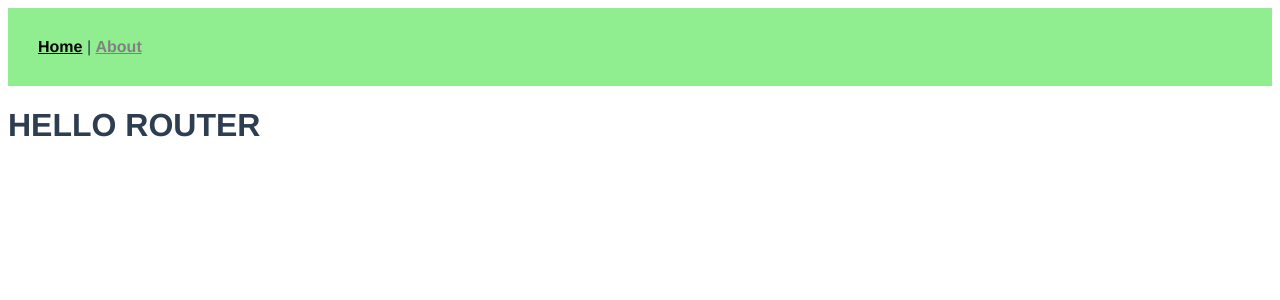
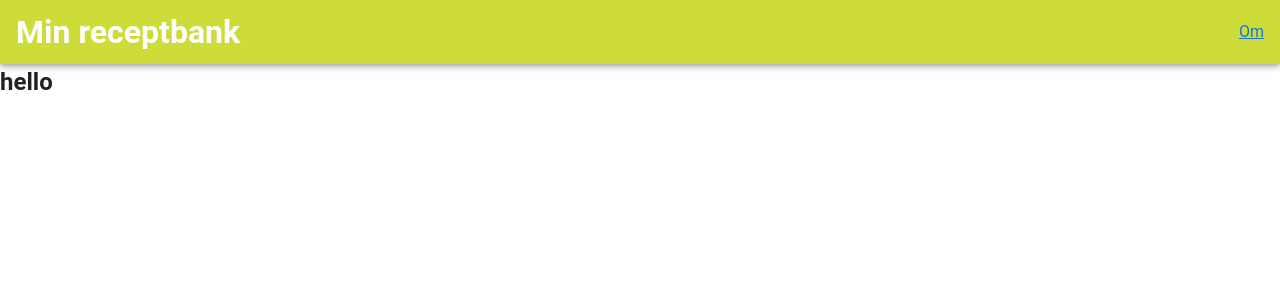
Before and after one commit to WilliamBergekrans/recipes-app, a Vue app in the folder client/: page / in a window 1280 px wide. Shown: the top 300 px of the page. Built offline with nearby package versions, Linux system fonts and the light colour scheme; the HTML template or start-up script is replaced by a standard one.

Commit message:
Vuetify added

```diff
--- a/client/src/App.vue
+++ b/client/src/App.vue
@@ -1,42 +1,27 @@
 <template>
-  <div id="app">
-    <div id="nav">
-      <Navbar />
-    </div>
-    <router-view />
-  </div>
+  <v-app>
+    <v-app-bar app color="lime" dark>
+      <div class="d-flex align-center">
+        <h1>Min receptbank</h1>
+      </div>
+
+      <v-spacer></v-spacer>
+      <router-link to="/about"> Om </router-link>
+      <v-icon>mdi-open-in-new</v-icon>
+    </v-app-bar>
+
+    <v-main>
+      <router-view />
+    </v-main>
+  </v-app>
 </template>
 
 <script>
-import Navbar from "@/components/Navbar.vue";
+export default {
+  name: "App",
 
-export default {
-  components: {
-    Navbar,
-  },
+  data: () => ({
+    //
+  }),
 };
 </script>
-
-
-<style>
-#app {
-  font-family: Avenir, Helvetica, Arial, sans-serif;
-  -webkit-font-smoothing: antialiased;
-  -moz-osx-font-smoothing: grayscale;
-  color: #2c3e50;
-}
-
-#nav {
-  padding: 30px;
-  background-color: lightgreen;
-}
-
-#nav a {
-  font-weight: bold;
-  color: gray;
-}
-
-#nav a.router-link-exact-active {
-  color: black;
-}
-</style>
--- a/client/src/components/Navbar.vue
+++ b/client/src/components/Navbar.vue
@@ -1,6 +1,6 @@
 <template>
   <div>
-    <router-link to="/">Home</router-link> |
-    <router-link to="/about">About</router-link>
+    <router-link to="/"></router-link> |
+    <router-link to="/about">Mina recept</router-link>
   </div>
 </template>
--- a/client/src/main.js
+++ b/client/src/main.js
@@ -1,10 +1,12 @@
 import Vue from 'vue'
 import App from './App.vue'
 import router from './router'
+import vuetify from './plugins/vuetify'
 
 Vue.config.productionTip = false
 
 new Vue({
   router,
+  vuetify,
   render: h => h(App)
 }).$mount('#app')
--- /dev/null
+++ b/client/src/plugins/vuetify.js
@@ -0,0 +1,7 @@
+import Vue from 'vue';
+import Vuetify from 'vuetify/lib/framework';
+
+Vue.use(Vuetify);
+
+export default new Vuetify({
+});
--- a/client/src/views/Home.vue
+++ b/client/src/views/Home.vue
@@ -1,13 +1,10 @@
 <template>
-  <div class="home">
-    <h1>HELLO ROUTER</h1>
+  <div>
+    <h2>hello</h2>
   </div>
 </template>
 
 <script>
-// @ is an alias to /src
-//  import HelloWorld from "@/components/HelloWorld.vue";
-
 export default {
   name: "Home",
 };
--- /dev/null
+++ b/client/vue.config.js
@@ -0,0 +1,5 @@
+module.exports = {
+  transpileDependencies: [
+    'vuetify'
+  ]
+}
```
Also changed, not shown: client/package.json (+7 -2 lines), client/src/assets/logo.svg (added), 1 other file (tests, documents, lock files or other folders).
